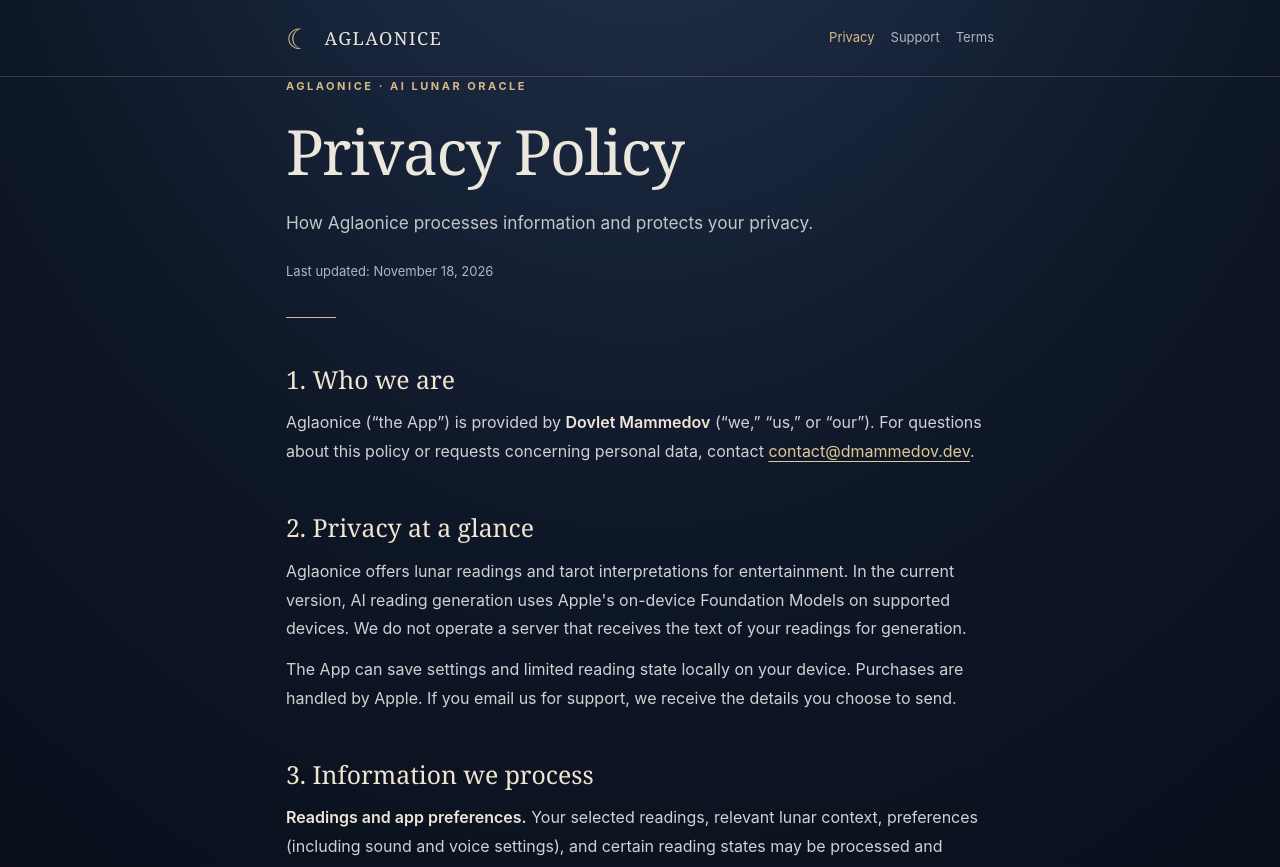
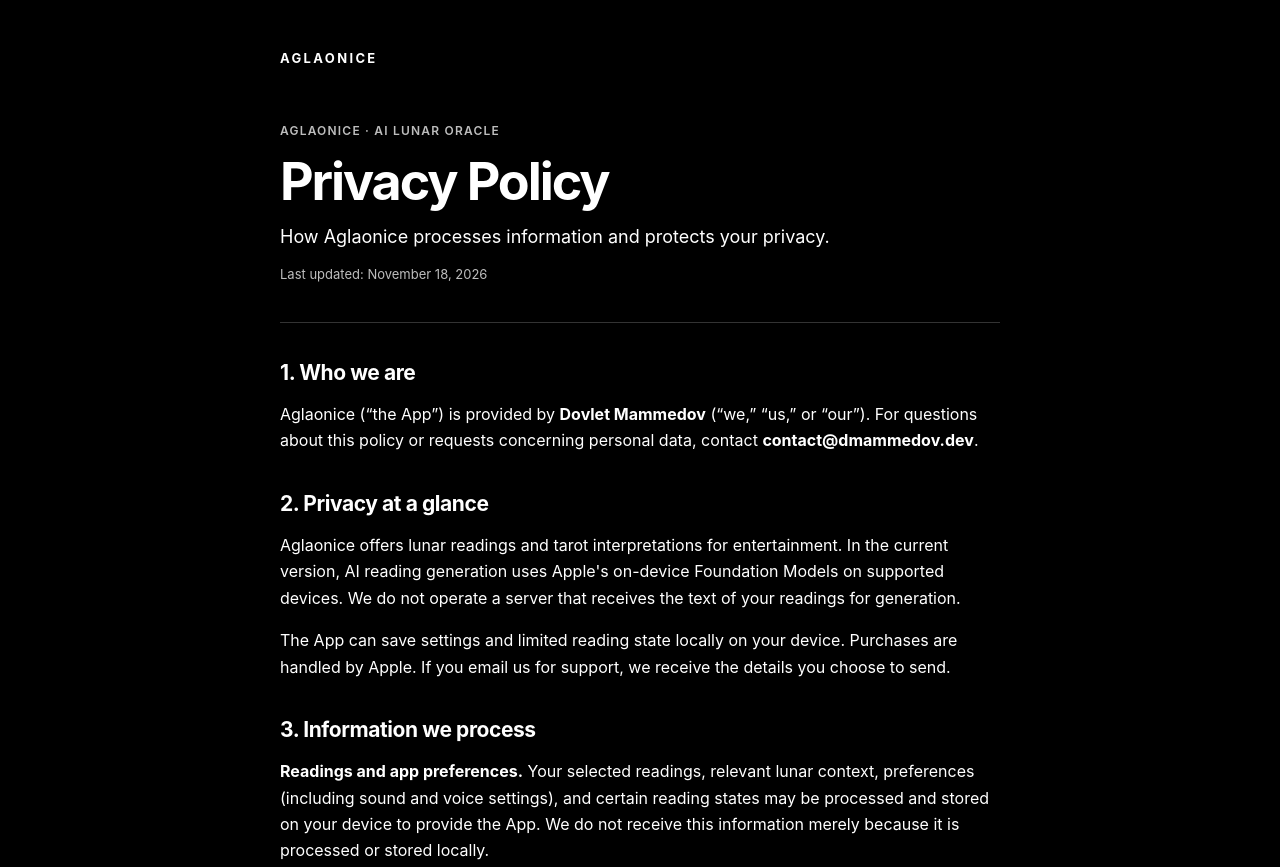
Before and after one commit to dmammedov/app-legal, a plain HTML site: page aglaonice/privacy.html in a window 1280 px wide. Shown: the top 867 px of the page. Drawn offline with Linux system fonts and the light colour scheme.

Commit message:
Updated privacy.html

```diff
--- a/aglaonice/privacy.html
+++ b/aglaonice/privacy.html
@@ -4,53 +4,146 @@
   <meta charset="utf-8">
   <meta name="viewport" content="width=device-width, initial-scale=1">
   <meta name="color-scheme" content="dark">
+  <meta name="theme-color" content="#000000">
   <meta name="description" content="How Aglaonice processes information and protects your privacy.">
   <title>Privacy Policy · Aglaonice</title>
-  <link rel="stylesheet" href="../assets/styles.css">
+  <style>
+    :root {
+      color-scheme: dark;
+      font-family: -apple-system, BlinkMacSystemFont, "Helvetica Neue", Arial, sans-serif;
+      font-synthesis: none;
+      -webkit-font-smoothing: antialiased;
+      background: #000;
+      color: #fff;
+    }
+
+    *, *::before, *::after { box-sizing: border-box; }
+
+    body {
+      margin: 0;
+      min-height: 100vh;
+      background: #000;
+      color: #fff;
+      font-size: 16px;
+      line-height: 1.65;
+    }
+
+    .container {
+      width: min(100% - 40px, 720px);
+      margin-inline: auto;
+    }
+
+    header { padding: 48px 0 52px; }
+
+    .brand {
+      font-size: 13px;
+      font-weight: 700;
+      letter-spacing: .18em;
+    }
+
+    main { padding-bottom: 80px; }
+
+    .eyebrow {
+      font-size: 12px;
+      font-weight: 600;
+      letter-spacing: .1em;
+      text-transform: uppercase;
+      color: #bdbdbd;
+    }
+
+    h1 {
+      margin: 12px 0 12px;
+      font-size: clamp(36px, 6vw, 52px);
+      font-weight: 700;
+      letter-spacing: -.04em;
+      line-height: 1.1;
+    }
+
+    .intro { font-size: 18px; margin: 0 0 12px; }
+    .updated { font-size: 13px; color: #bdbdbd; margin: 0; }
+    .rule { height: 1px; background: #333; margin: 36px 0; }
+    section { margin-top: 36px; }
+
+    h2 {
+      margin: 0 0 14px;
+      font-size: 21px;
+      font-weight: 650;
+      line-height: 1.35;
+      letter-spacing: -.02em;
+    }
+
+    p { margin: 0 0 16px; }
+    p:last-child { margin-bottom: 0; }
+    strong { font-weight: 650; }
+    footer { border-top: 1px solid #333; padding: 26px 0 42px; font-size: 13px; color: #bdbdbd; }
+
+    @media (max-width: 480px) {
+      header { padding: 28px 0 40px; }
+      main { padding-bottom: 56px; }
+      section { margin-top: 30px; }
+    }
+  </style>
 </head>
 <body>
-  <header class="site-header"><div class="shell">
-    <a class="brand" href="../index.html"><span class="moon" aria-hidden="true">☾</span> AGLAONICE</a>
-    <nav class="header-nav" aria-label="Document navigation"><a href="privacy.html" aria-current="page">Privacy</a><a href="support.html">Support</a><a href="terms.html">Terms</a></nav>
-  </div></header>
-  <main id="main" class="shell">
+  <header class="container">
+    <div class="brand">AGLAONICE</div>
+  </header>
+
+  <main class="container" id="main">
     <div class="eyebrow">Aglaonice · AI Lunar Oracle</div>
     <h1>Privacy Policy</h1>
     <p class="intro">How Aglaonice processes information and protects your privacy.</p>
     <p class="updated">Last updated: November 18, 2026</p>
     <div class="rule" aria-hidden="true"></div>
-    <section aria-labelledby="controller"><h2 id="controller">1. Who we are</h2>
-<p>Aglaonice (“the App”) is provided by <strong>Dovlet Mammedov</strong> (“we,” “us,” or “our”). For questions about this policy or requests concerning personal data, contact <a href="mailto:contact@dmammedov.dev">contact@dmammedov.dev</a>.</p>
+
+    <section aria-labelledby="controller">
+      <h2 id="controller">1. Who we are</h2>
+      <p>Aglaonice (“the App”) is provided by <strong>Dovlet Mammedov</strong> (“we,” “us,” or “our”). For questions about this policy or requests concerning personal data, contact <strong>contact@dmammedov.dev</strong>.</p>
     </section>
-<section aria-labelledby="summary"><h2 id="summary">2. Privacy at a glance</h2>
+
+    <section aria-labelledby="summary">
+      <h2 id="summary">2. Privacy at a glance</h2>
       <p>Aglaonice offers lunar readings and tarot interpretations for entertainment. In the current version, AI reading generation uses Apple's on-device Foundation Models on supported devices. We do not operate a server that receives the text of your readings for generation.</p>
       <p>The App can save settings and limited reading state locally on your device. Purchases are handled by Apple. If you email us for support, we receive the details you choose to send.</p>
     </section>
-<section aria-labelledby="data"><h2 id="data">3. Information we process</h2>
+
+    <section aria-labelledby="data">
+      <h2 id="data">3. Information we process</h2>
       <p><strong>Readings and app preferences.</strong> Your selected readings, relevant lunar context, preferences (including sound and voice settings), and certain reading states may be processed and stored on your device to provide the App. We do not receive this information merely because it is processed or stored locally.</p>
       <p><strong>AI-generated content.</strong> The current on-device AI features use Apple Foundation Models. Reading requests and generated results are processed on your device rather than sent to a server operated by us. AI processing may be unavailable on unsupported devices or when required Apple Intelligence features are disabled or not ready.</p>
       <p><strong>Speech.</strong> If you enable spoken readings, the App uses system speech synthesis to speak generated text. Additional system voices may be downloaded through Apple. We do not ask you to record your voice to use this feature.</p>
       <p><strong>Subscriptions.</strong> Apple processes purchases and payment information through the App Store. We use Apple StoreKit to check subscription entitlements and related status so that paid features work correctly. We do not receive your full payment-card details.</p>
       <p><strong>Support correspondence.</strong> If you contact us, we process your email address and the information you include in your message to answer your request and follow up when necessary.</p>
-<p><strong>Apple diagnostics.</strong> Depending on your device's privacy settings, Apple may make crash and performance diagnostics available to developers. We use any such information to investigate reliability issues. Please review Apple's privacy information for details of Apple's own processing.</p>
+      <p><strong>Apple diagnostics.</strong> Depending on your device's privacy settings, Apple may make crash and performance diagnostics available to developers. We use any such information to investigate reliability issues. Apple's own processing of this data is governed by its privacy practices.</p>
     </section>
-<section aria-labelledby="purposes"><h2 id="purposes">4. Why we process information</h2>
+
+    <section aria-labelledby="purposes">
+      <h2 id="purposes">4. Why we process information</h2>
       <p>We process information to provide the features you request, check purchase entitlements, remember your chosen settings, respond to support requests, maintain the App and meet applicable legal obligations.</p>
     </section>
-<section aria-labelledby="sharing"><h2 id="sharing">5. Apple and other service providers</h2>
-<p>Apple provides operating-system services, the App Store purchase infrastructure, Foundation Models and notification services where applicable. Apple's handling of data through its services is subject to <a href="https://www.apple.com/legal/privacy/" rel="noopener noreferrer">Apple's Privacy Policy</a>.</p>
+
+    <section aria-labelledby="sharing">
+      <h2 id="sharing">5. Apple and other service providers</h2>
+      <p>Apple provides operating-system services, the App Store purchase infrastructure, Foundation Models and notification services where applicable. Apple's handling of data through its services is subject to Apple's Privacy Policy.</p>
       <p>When you email us, our email provider processes the message to deliver and store it. We do not sell your personal data. We do not use personal information from the App for cross-app advertising tracking.</p>
       <p>If future releases add cloud-based AI generation, external analytics or other services involving new data transfers, we will update this policy to describe them before those changes take effect.</p>
     </section>
-<section aria-labelledby="retention"><h2 id="retention">6. Retention and deletion</h2>
+
+    <section aria-labelledby="retention">
+      <h2 id="retention">6. Retention and deletion</h2>
       <p>Settings and saved reading state stored locally generally remain on your device until you remove them using any available in-app controls or delete the App. Some data may remain in device backups controlled by you or Apple under your backup settings. We cannot remotely erase local content that we never receive.</p>
       <p>We retain support correspondence only for as long as reasonably needed to handle your inquiry, related follow-up, security or dispute matters, or applicable legal recordkeeping duties. Apple manages its own purchase and billing records according to its policies.</p>
-<p>To request access to or deletion of information we hold about you, email <a href="mailto:contact@dmammedov.dev">contact@dmammedov.dev</a>. We may need to verify that a request relates to you before taking action.</p>
+      <p>To request access to or deletion of information we hold about you, email <strong>contact@dmammedov.dev</strong>. We may need to verify that a request relates to you before taking action.</p>
     </section>
-<section aria-labelledby="changes"><h2 id="changes">7. Changes to this policy</h2>
+
+    <section aria-labelledby="changes">
+      <h2 id="changes">7. Changes to this policy</h2>
       <p>We may revise this policy when the App's features or data practices change. The current version and its “Last updated” date will be available on this page. Where required, we will provide additional notice.</p>
     </section>
   </main>
-  <footer class="page-footer"><div class="shell"><span>© 2026 Aglaonice. All rights reserved.</span><nav class="footer-links" aria-label="Footer navigation"><a href="privacy.html">Privacy</a><a href="support.html">Support</a><a href="terms.html">Terms</a></nav></div></footer>
+
+  <footer>
+    <div class="container">© 2026 Aglaonice. All rights reserved.</div>
+  </footer>
 </body>
 </html>
```
Lines whose indentation alone changed are shown as unchanged.
